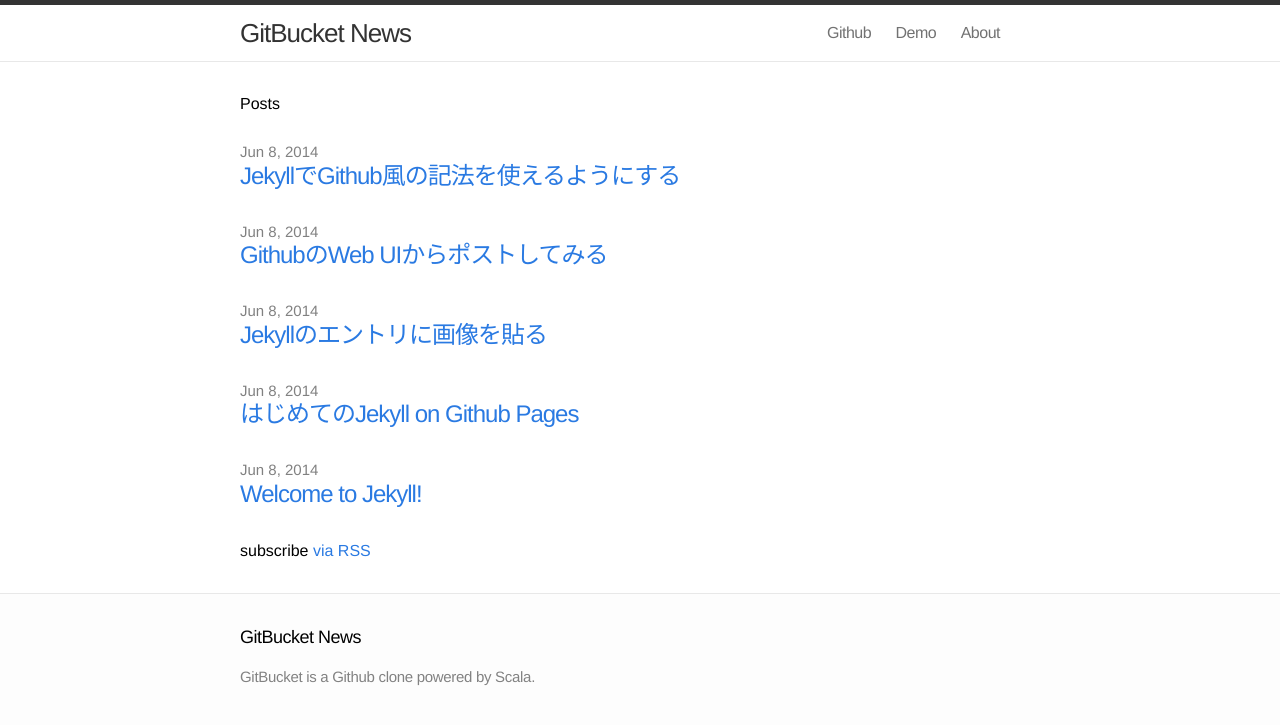
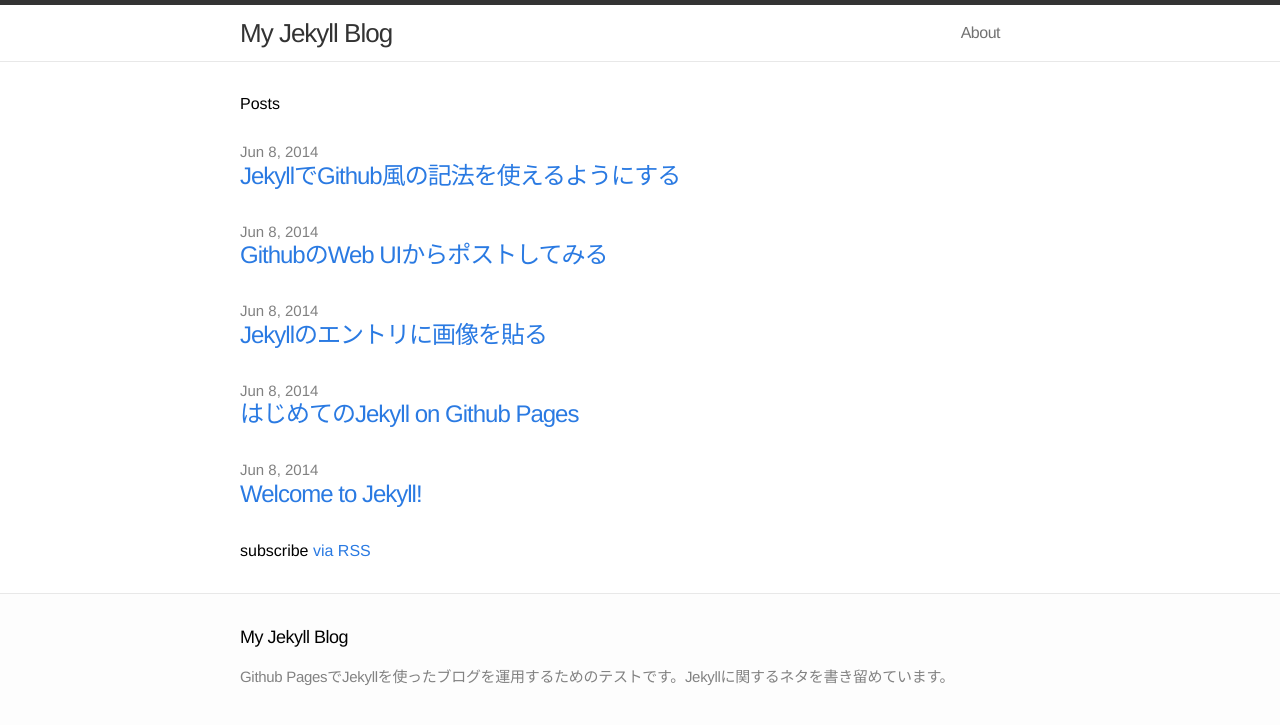
Before and after one commit to takezoe/blog, a Jekyll site: the page built from index.html, in a window 1280 px wide. Shown: the top 725 px of the page. Built offline with Jekyll 4.4.1, drawn with Linux system fonts in a browser that asks for light colours; Markdown is read by kramdown in place of the engine named in the settings.

Commit message:
Change configuration

```diff
--- a/_config.yml
+++ b/_config.yml
@@ -1,7 +1,7 @@
 # Site settings
-title: GitBucket News
+title: My Jekyll Blog
 #email: your-email@domain.com
-description: "GitBucket is a Github clone powered by Scala."
+description: "Github PagesでJekyllを使ったブログを運用するためのテストです。Jekyllに関するネタを書き留めています。"
 baseurl: "http://takezoe.github.io/blog"
 url: "http://takezoe.github.io/blog"
 
--- a/_includes/header.html
+++ b/_includes/header.html
@@ -17,8 +17,6 @@
         </svg>
       </a>
       <div class="trigger">
-        <a class="page-link" href="https://github.com/takezoe/gitbucket">Github</a>
-        <a class="page-link" href="https://gitbucket.herokuapp.com/">Demo</a>
         {% for page in site.pages %}
           <a class="page-link" href="{{ page.url | prepend: site.baseurl }}">{{ page.title }}</a>
         {% endfor %}
```
